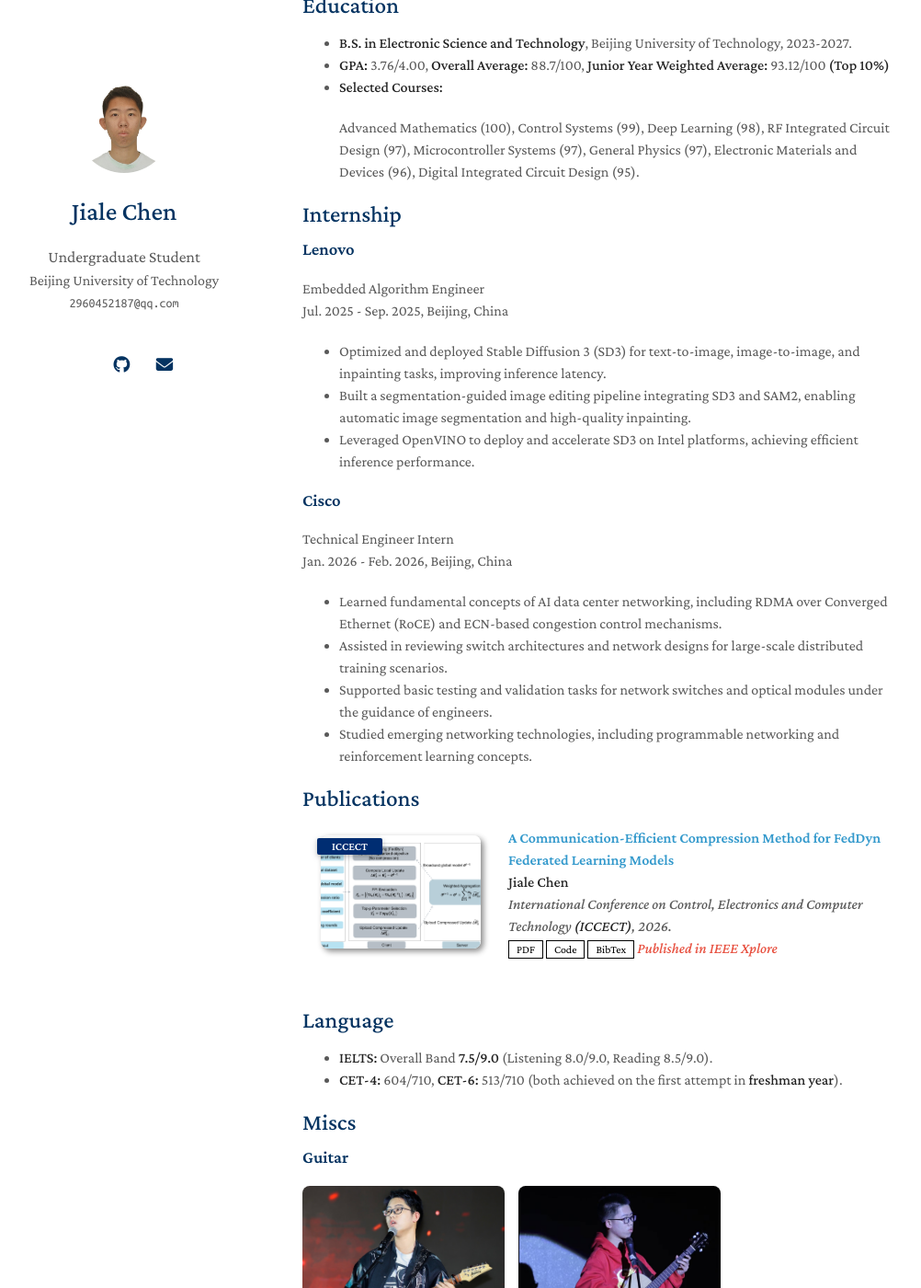
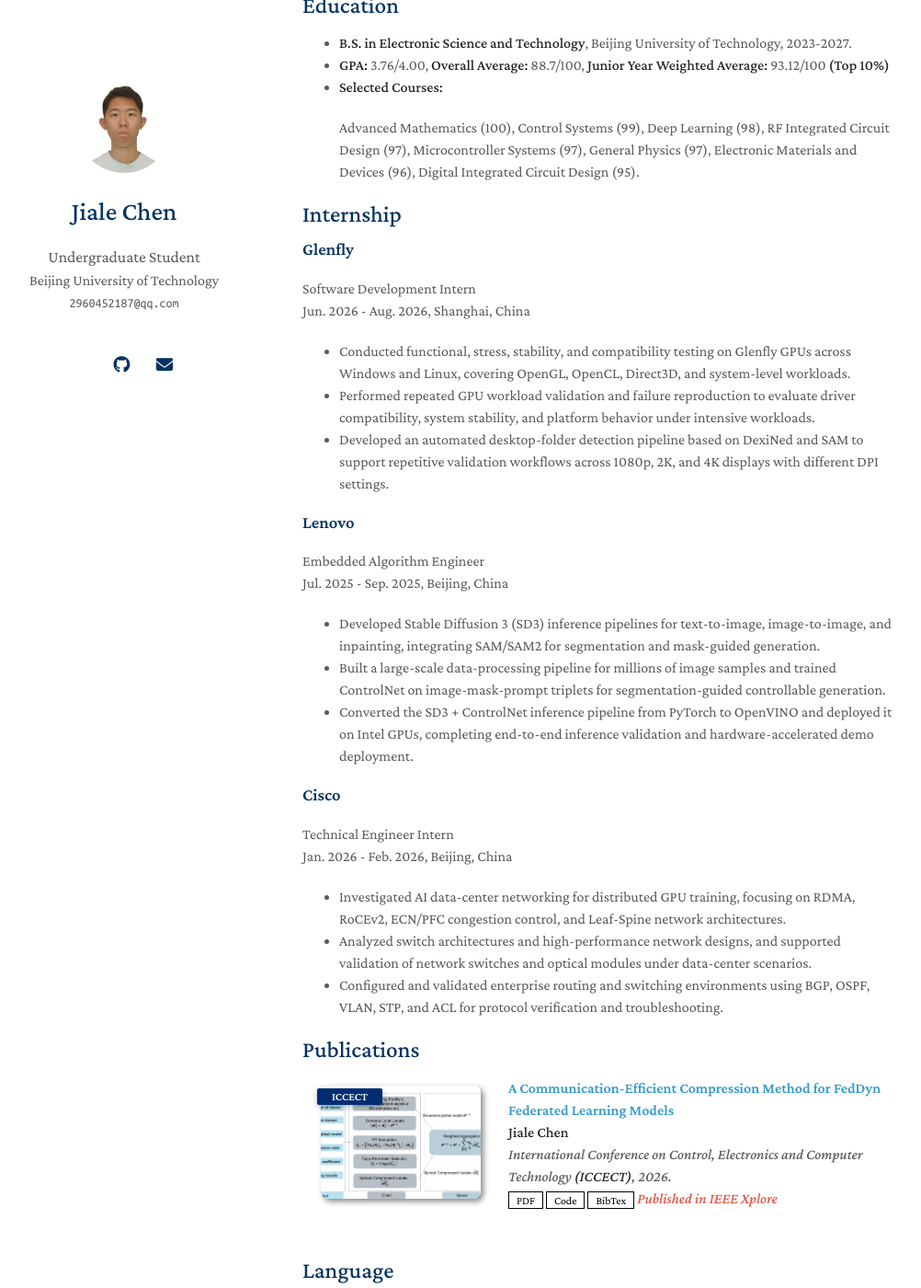
Before and after one commit to Chenjl13/Chenjl13.github.io, a Jekyll site: the page built from index.md, in a window 1280 px wide and 1400 px high, scrolled down 498 px. Shown: the whole window at 92% size, without its empty margins (141-1143 px from the left). Built offline with Jekyll 4.4.1, drawn with Linux system fonts in a browser that asks for light colours; a style sheet for code colours, icons or effects is not loaded; our own code applies the rules of GitHub Pages for plain Markdown files; some of the changed text lies outside the part shown.

Commit message:
Update index.md

```diff
--- a/index.md
+++ b/index.md
@@ -10,9 +10,9 @@
 
 ## Research Interests
 
+- **Hardware Acceleration:** GPU drivers, testing, and acceleration.
 - **Digital IC Design:** Digital integrated circuit design and testing.
 - **Medical MLLMs:** Medical multimodal large language models, medical image analysis, and report generation.
-- **Hardware Acceleration:** GPU drivers, testing, and acceleration.
 
 ## News
 
@@ -28,31 +28,29 @@
 
 ## Internship
 
+### Glenfly
+Software Development Intern
+Jun. 2026 - Aug. 2026, Shanghai, China
+
+- Conducted functional, stress, stability, and compatibility testing on Glenfly GPUs across Windows and Linux, covering OpenGL, OpenCL, Direct3D, and system-level workloads.
+- Performed repeated GPU workload validation and failure reproduction to evaluate driver compatibility, system stability, and platform behavior under intensive workloads.
+- Developed an automated desktop-folder detection pipeline based on DexiNed and SAM to support repetitive validation workflows across 1080p, 2K, and 4K displays with different DPI settings.
+
 ### Lenovo
 Embedded Algorithm Engineer
 Jul. 2025 - Sep. 2025, Beijing, China
 
-- Optimized and deployed Stable Diffusion 3 (SD3) for text-to-image, image-to-image, and inpainting tasks, improving inference latency.
-- Built a segmentation-guided image editing pipeline integrating SD3 and SAM2, enabling automatic image segmentation and high-quality inpainting.
-- Leveraged OpenVINO to deploy and accelerate SD3 on Intel platforms, achieving efficient inference performance.
+- Developed Stable Diffusion 3 (SD3) inference pipelines for text-to-image, image-to-image, and inpainting, integrating SAM/SAM2 for segmentation and mask-guided generation.
+- Built a large-scale data-processing pipeline for millions of image samples and trained ControlNet on image-mask-prompt triplets for segmentation-guided controllable generation.
+- Converted the SD3 + ControlNet inference pipeline from PyTorch to OpenVINO and deployed it on Intel GPUs, completing end-to-end inference validation and hardware-accelerated demo deployment.
 
 ### Cisco
 Technical Engineer Intern
 Jan. 2026 - Feb. 2026, Beijing, China
 
-- Learned fundamental concepts of AI data center networking, including RDMA over Converged Ethernet (RoCE) and ECN-based congestion control mechanisms.
-- Assisted in reviewing switch architectures and network designs for large-scale distributed training scenarios.
-- Supported basic testing and validation tasks for network switches and optical modules under the guidance of engineers.
-- Studied emerging networking technologies, including programmable networking and reinforcement learning concepts.
-
-<!--
-### Glenfly
-Software Development Intern
-Jun. 2026 - Aug. 2026, Shanghai, China
-
-- Conducted manual and automated GPU stress testing on the Glenfly Arise1020 across Windows and Linux, covering OpenGL, OpenCL, Direct3D, and system-level workloads to validate driver compatibility and platform stability.
-
--->
+- Investigated AI data-center networking for distributed GPU training, focusing on RDMA, RoCEv2, ECN/PFC congestion control, and Leaf-Spine network architectures.
+- Analyzed switch architectures and high-performance network designs, and supported validation of network switches and optical modules under data-center scenarios.
+- Configured and validated enterprise routing and switching environments using BGP, OSPF, VLAN, STP, and ACL for protocol verification and troubleshooting.
 
 {% include_relative _includes/publications.md %}
 
```
